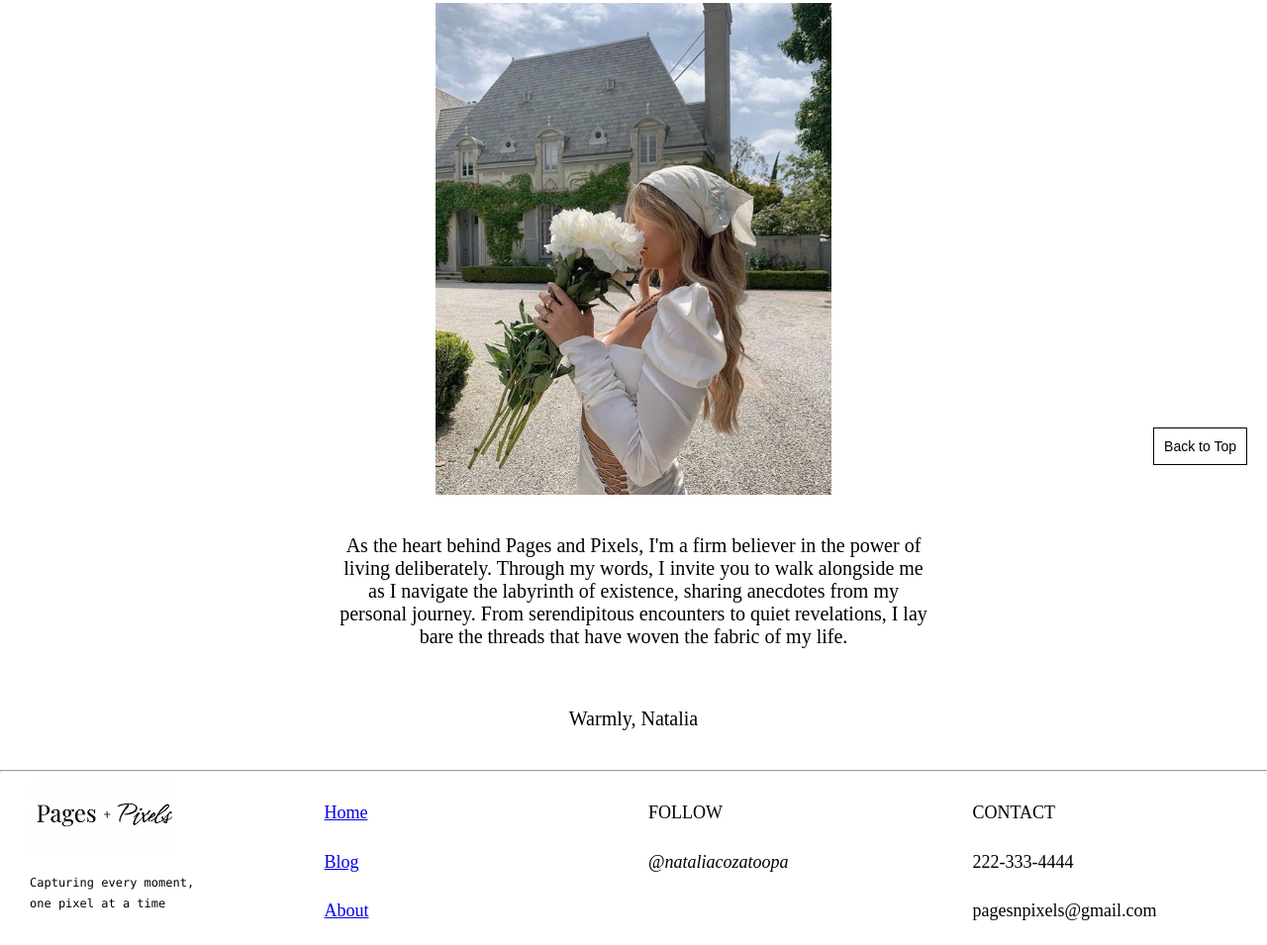
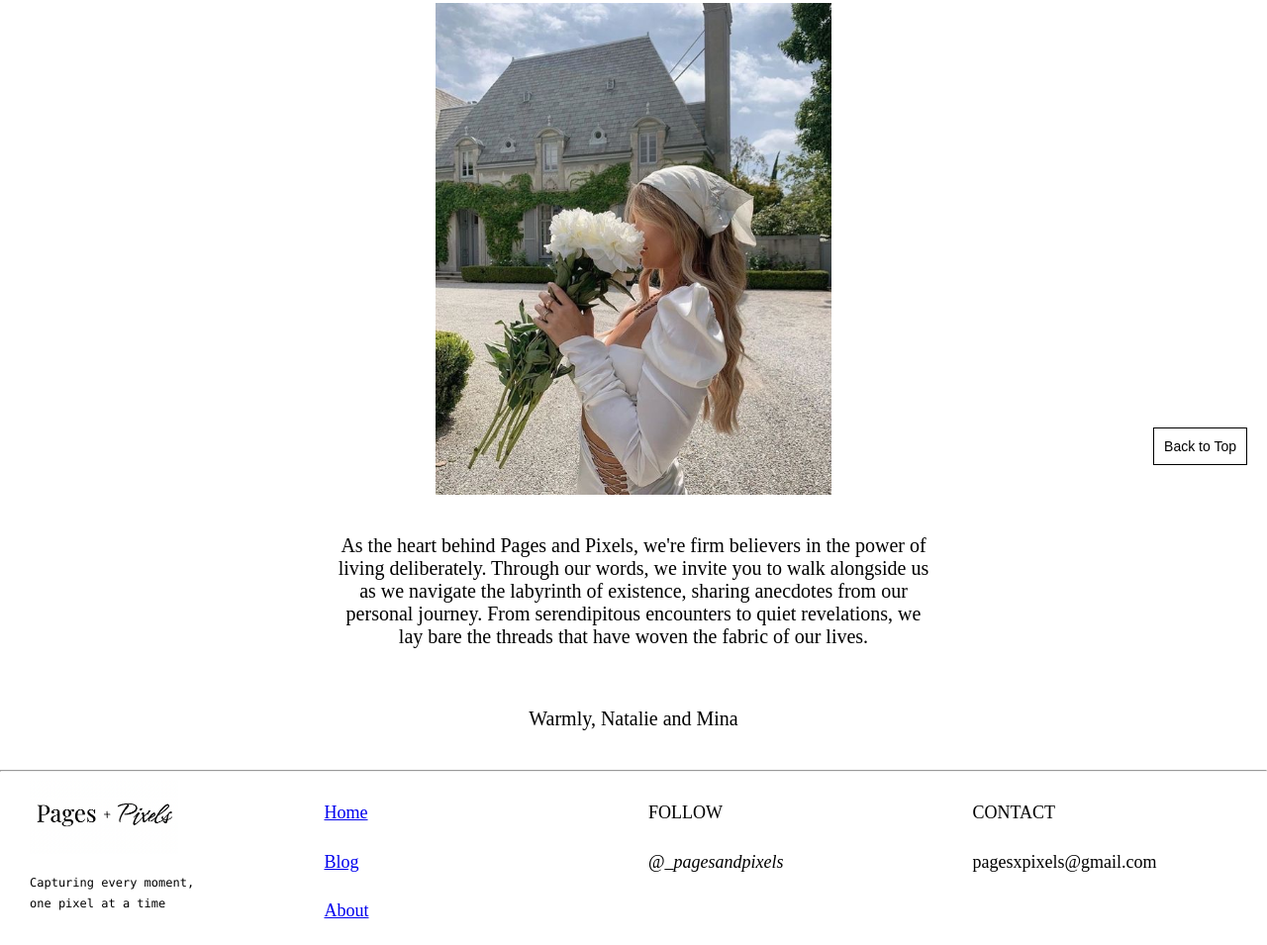
Before and after one commit to pagesandpixels/pagesandpixels.github.io, a plain HTML site: page eleven.html in a window 1280 px wide. Shown: the part 310-1265 px from the top of the page at 99% size. Drawn offline with Linux system fonts and the light colour scheme.

Commit message:
Update eleven.html

```diff
--- a/eleven.html
+++ b/eleven.html
@@ -31,8 +31,8 @@
 <div class="about">
   <img src="bandana.jpeg"
        width="400">
-  <p>As the heart behind Pages and Pixels, I'm a firm believer in the power of living deliberately. Through my words, I invite you to walk alongside me as I navigate the labyrinth of existence, sharing anecdotes from my personal journey. From serendipitous encounters to quiet revelations, I lay bare the threads that have woven the fabric of my life.</p>
-  <p>Warmly, Natalia</p>
+  <p>As the heart behind Pages and Pixels, we're firm believers in the power of living deliberately. Through our words, we invite you to walk alongside us as we navigate the labyrinth of existence, sharing anecdotes from our personal journey. From serendipitous encounters to quiet revelations, we lay bare the threads that have woven the fabric of our lives.</p>
+  <p>Warmly, Natalie and Mina</p>
 
 </div>
   <hr>
@@ -63,14 +63,13 @@
 
     <div class="footer-follow">
       <p> FOLLOW </p>
-      <p> @<i>nataliacozatoopa</i> </p>
+      <p> @<i>_pagesandpixels</i> </p>
       <p>
     </div>
 
     <div class="footer-contact">
       <p> CONTACT </p>
-      <p> 222-333-4444 </p>
-      <p> pagesnpixels@gmail.com
+      <p> pagesxpixels@gmail.com
     </div>
 
   </div>
```
